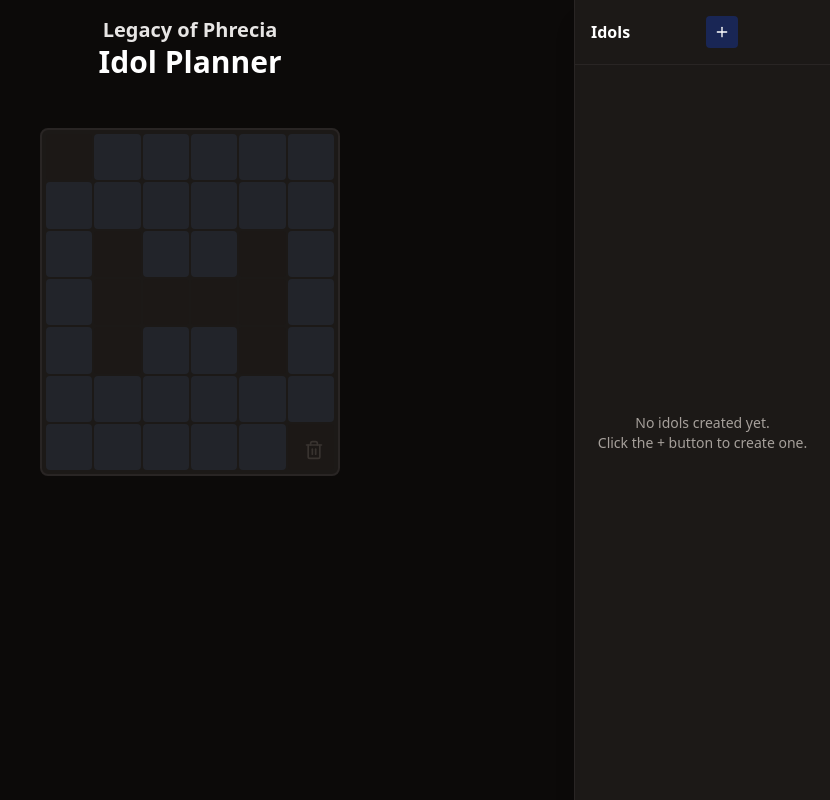
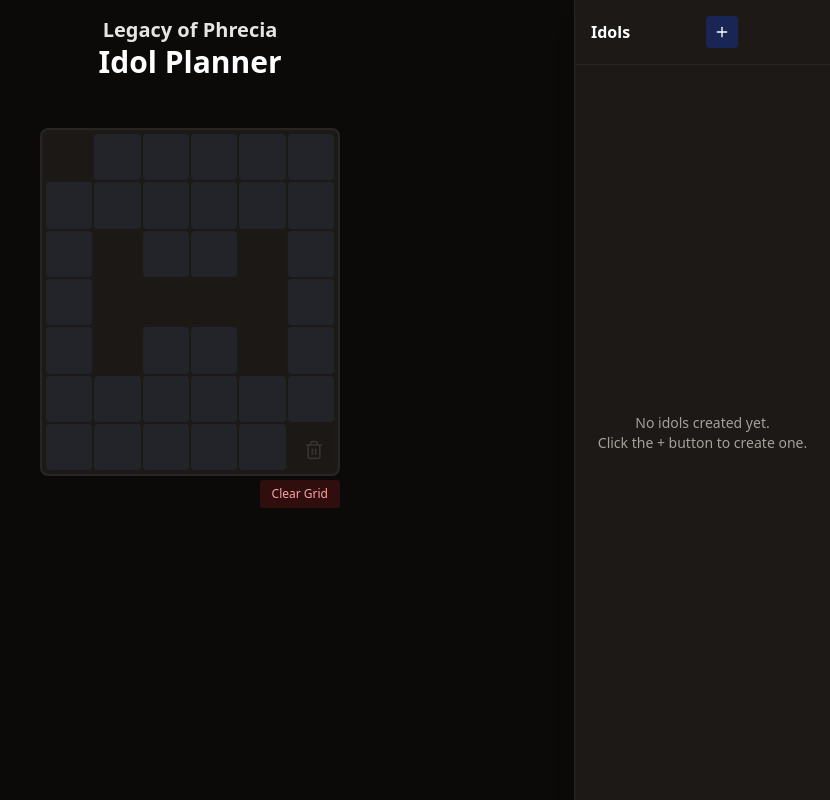
Before and after one commit to meatwallace/idol-planner, a React (Vite) app: page / in a window 1280 px wide. Shown: the whole page, without its empty margins (450-1280 px from the left). Built offline with nearby package versions, Linux system fonts and the light colour scheme.

Commit message:
feat: add clear button

```diff
--- a/src/App.tsx
+++ b/src/App.tsx
@@ -147,6 +147,13 @@ function App() {
   const [idols, setIdols] = useState<Idol[]>([]);
   const [grid, setGrid] = useState<Grid>(INITIAL_GRID);
 
+  const handleClearGrid = () => {
+    // Reset grid to initial state
+    setGrid(INITIAL_GRID);
+    // Remove all placed idols
+    setIdols((prev) => prev.filter((idol) => !idol.position));
+  };
+
   // Load initial state from URL
   useEffect(() => {
     const params = new URLSearchParams(window.location.search);
@@ -286,13 +293,19 @@ function App() {
             <div className='flex-1 flex flex-col'>
               {/* Grid Container */}
               <div className='flex-1 flex flex-col items-center p-8 space-y-8'>
-                <div className='w-[300px]'>
+                <div className='w-[300px] relative'>
                   <IdolGrid
                     grid={grid}
                     onCellClick={handleCellClick}
                     onIdolDrop={handleIdolDrop}
                     placedIdols={placedIdols}
                   />
+                  <button
+                    onClick={handleClearGrid}
+                    className='absolute -bottom-8 right-0 px-3 py-1.5 text-xs bg-red-900/30 hover:bg-red-800/40 rounded text-red-300'
+                  >
+                    Clear Grid
+                  </button>
                 </div>
 
                 {/* Modifier List */}
```
